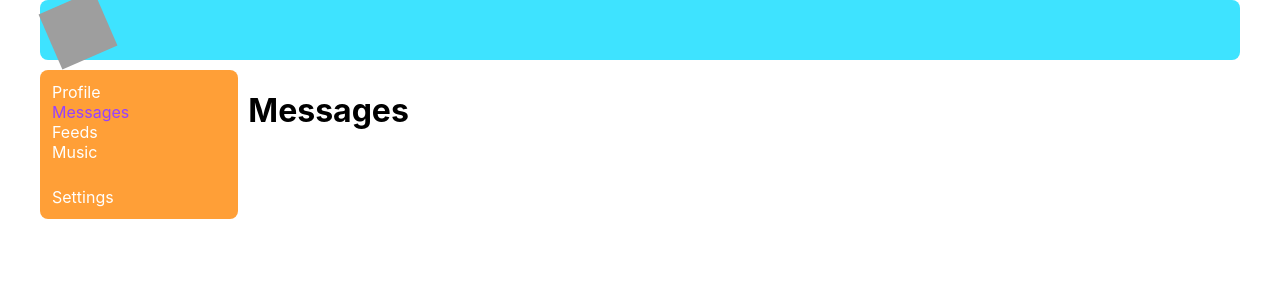
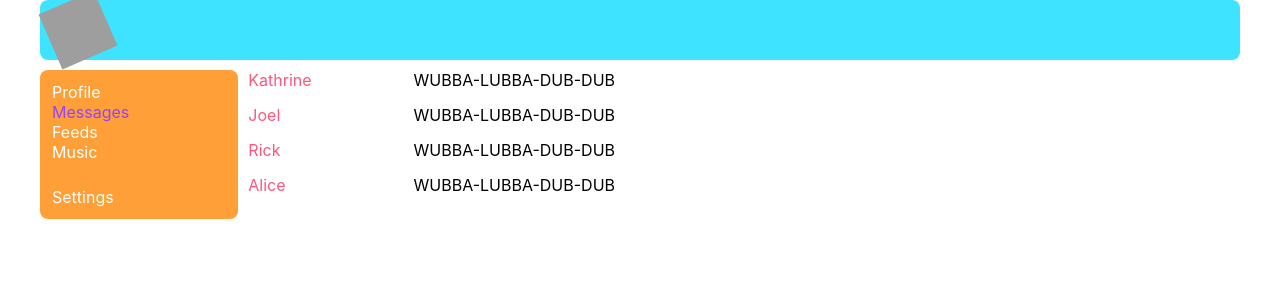
Before and after one commit to dangrachev/social-network, a React (Create React App) app: page /messages in a window 1280 px wide. Shown: the top 300 px of the page. Built offline with nearby package versions, Linux system fonts and the light colour scheme; grey boxes are pictures that could not be loaded.

Commit message:
Edited Profile and Messages, added new component

```diff
--- a/src/components/Messages/Messages.jsx
+++ b/src/components/Messages/Messages.jsx
@@ -1,10 +1,35 @@
 import style from './Messages.module.css'
+import {NavLink} from "react-router-dom";
 
+const DialogItem = (props) => {
+    let path = `/messages/${props.id}`;
+
+    return(
+        <div className={style.dialogs_item}>
+            <NavLink to={path}>{props.name}</NavLink>
+        </div>
+    );
+}
+
+const Message = (props) => {
+    return <div className={style.messages_item}>{props.message}</div>
+}
 
 const Messages = () => {
     return (
         <div className={style.messages_wrapper}>
-            <h1>Messages</h1>
+            <div className={style.dialogs}>
+                <DialogItem name='Kathrine' id='1'/>
+                <DialogItem name='Joel' id='2'/>
+                <DialogItem name='Rick' id='3'/>
+                <DialogItem name='Alice' id='4'/>
+            </div>
+            <div className={style.messages}>
+                <Message message='WUBBA-LUBBA-DUB-DUB'/>
+                <Message message='WUBBA-LUBBA-DUB-DUB'/>
+                <Message message='WUBBA-LUBBA-DUB-DUB'/>
+                <Message message='WUBBA-LUBBA-DUB-DUB'/>
+            </div>
         </div>
     );
 }
--- a/src/components/Messages/Messages.module.css
+++ b/src/components/Messages/Messages.module.css
@@ -1 +1,18 @@
-.messages_wrapper{}
+.messages_wrapper {
+    display: grid;
+    grid-template-columns: 2fr 10fr;
+}
+
+.dialogs_item,
+.messages_item {
+    margin-bottom: 15px;
+}
+
+.dialogs_item a {
+    text-decoration: none;
+    color: #ff577d;
+}
+
+.dialogs_item a:hover {
+    color: #4d76cb;
+}
--- a/src/components/Profile/Profile.jsx
+++ b/src/components/Profile/Profile.jsx
@@ -1,26 +1,12 @@
 import style from './Profile.module.css'
+import ProfileInfo from "./ProfileInfo/ProfileInfo";
 import Posts from './Posts/Posts';
 
 
 const Profile = () => {
     return (
         <div className={style.profile_wrapper}>
-            <div className={style.template_img__wrapper}>
-                <img className={style.template_img} src="https://wallpaperaccess.com/full/1282257.jpg" alt="template"/>
-            </div>
-            <div className={style.profile_info}>
-                <div className={style.avatar_wrapper}>
-                    <div className={style.avatar}></div>
-                    <div className={style.userName}>Elon Musk</div>
-                </div>
-                <div className={style.profile_description}>
-                    <ul className={style.user_info}>
-                        <li className={style.info_item}>city: Boca-chica, Texas</li>
-                        <li className={style.info_item}>age: 50</li>
-                        <li className={style.info_item}>SpaceX, Tesla, Neuralink, the Borning Company</li>
-                    </ul>
-                </div>
-            </div>
+            <ProfileInfo />
             <Posts />
         </div>
     );
--- a/src/components/Profile/Profile.module.css
+++ b/src/components/Profile/Profile.module.css
@@ -2,39 +2,3 @@
     border: 2px dashed #d555ff;
     padding: 15px;
 }
-
-.template_img__wrapper{
-    width: 1000px;
-}
-
-.template_img {
-    width: 100%;
-    height: 240px;
-    border-radius: 12px;
-}
-
-.profile_info {
-    margin-top: 15px;
-}
-
-.avatar_wrapper{
-    display: flex;
-    align-items: center;
-}
-
-.avatar {
-    background: url('https://lh3.googleusercontent.com/a-/AOh14GjROELhkQmyMgz5yNVHOc7wz_GQIsKLSZ3airEACg=s96-c-rg-br100') center no-repeat;
-    width: 88px;
-    height: 90px;
-    border-radius: 100px;
-    margin-right: 12px;
-}
-
-.userName{
-    font-size: 22px;
-    font-weight: 500;
-}
-
-.user_info {
-
-}
--- /dev/null
+++ b/src/components/Profile/ProfileInfo/ProfileInfo.jsx
@@ -0,0 +1,27 @@
+import style from './ProfileInfo.module.css';
+
+
+const ProfileInfo = () => {
+    return(
+        <div>
+            <div className={style.template_img__wrapper}>
+                <img className={style.template_img} src="https://wallpaperaccess.com/full/1282257.jpg" alt="template"/>
+            </div>
+            <div className={style.profile_info}>
+                <div className={style.avatar_wrapper}>
+                    <div className={style.avatar}></div>
+                    <div className={style.userName}>Elon Musk</div>
+                </div>
+                <div className={style.profile_description}>
+                    <ul className={style.user_info}>
+                        <li className={style.info_item}>city: Boca-chica, Texas</li>
+                        <li className={style.info_item}>age: 50</li>
+                        <li className={style.info_item}>SpaceX, Tesla, Neuralink, the Borning Company</li>
+                    </ul>
+                </div>
+            </div>
+        </div>
+    );
+}
+
+export default ProfileInfo;
--- /dev/null
+++ b/src/components/Profile/ProfileInfo/ProfileInfo.module.css
@@ -0,0 +1,35 @@
+.template_img__wrapper{
+    width: 1000px;
+}
+
+.template_img {
+    width: 100%;
+    height: 240px;
+    border-radius: 12px;
+}
+
+.profile_info {
+    margin-top: 15px;
+}
+
+.avatar_wrapper{
+    display: flex;
+    align-items: center;
+}
+
+.avatar {
+    background: url('https://lh3.googleusercontent.com/a-/AOh14GjROELhkQmyMgz5yNVHOc7wz_GQIsKLSZ3airEACg=s96-c-rg-br100') center no-repeat;
+    width: 88px;
+    height: 90px;
+    border-radius: 100px;
+    margin-right: 12px;
+}
+
+.userName{
+    font-size: 22px;
+    font-weight: 500;
+}
+
+.user_info {
+
+}
```
